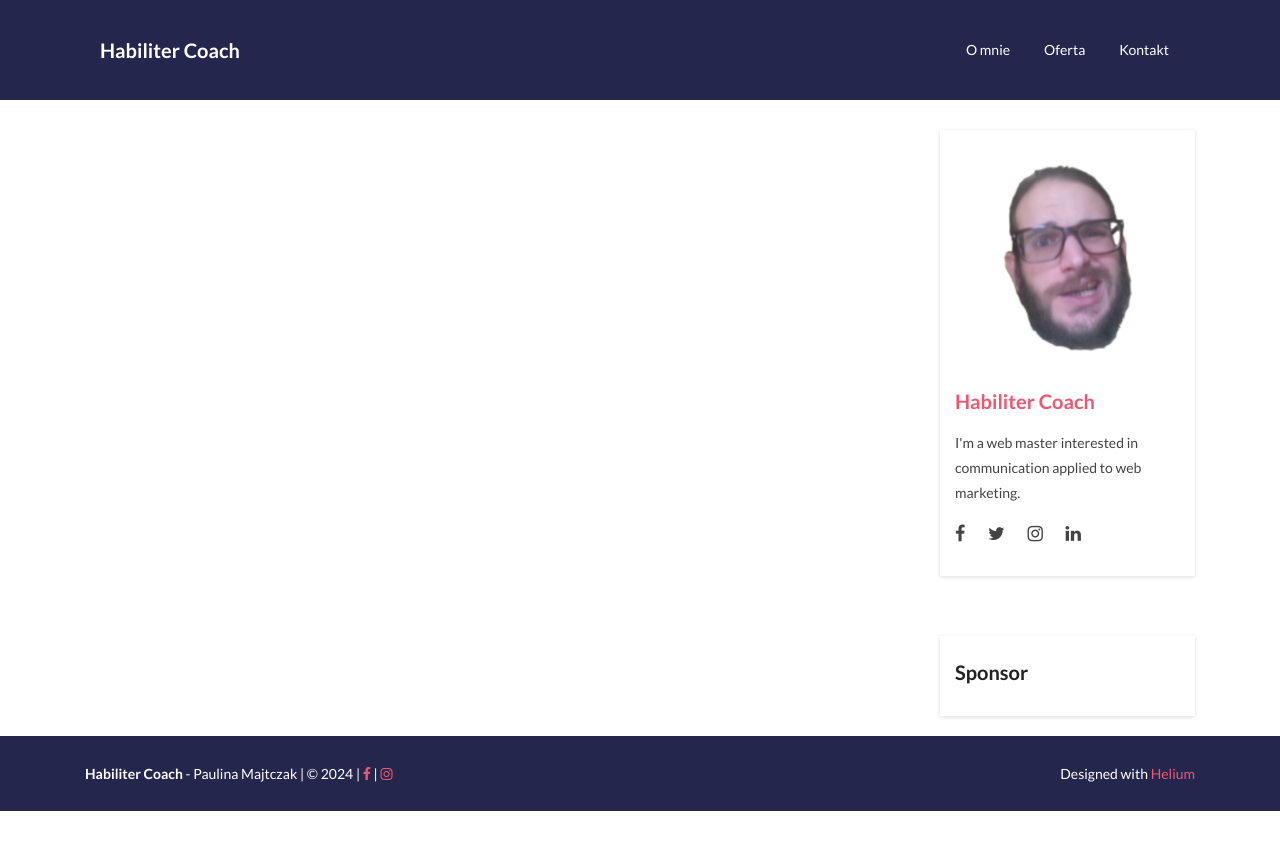
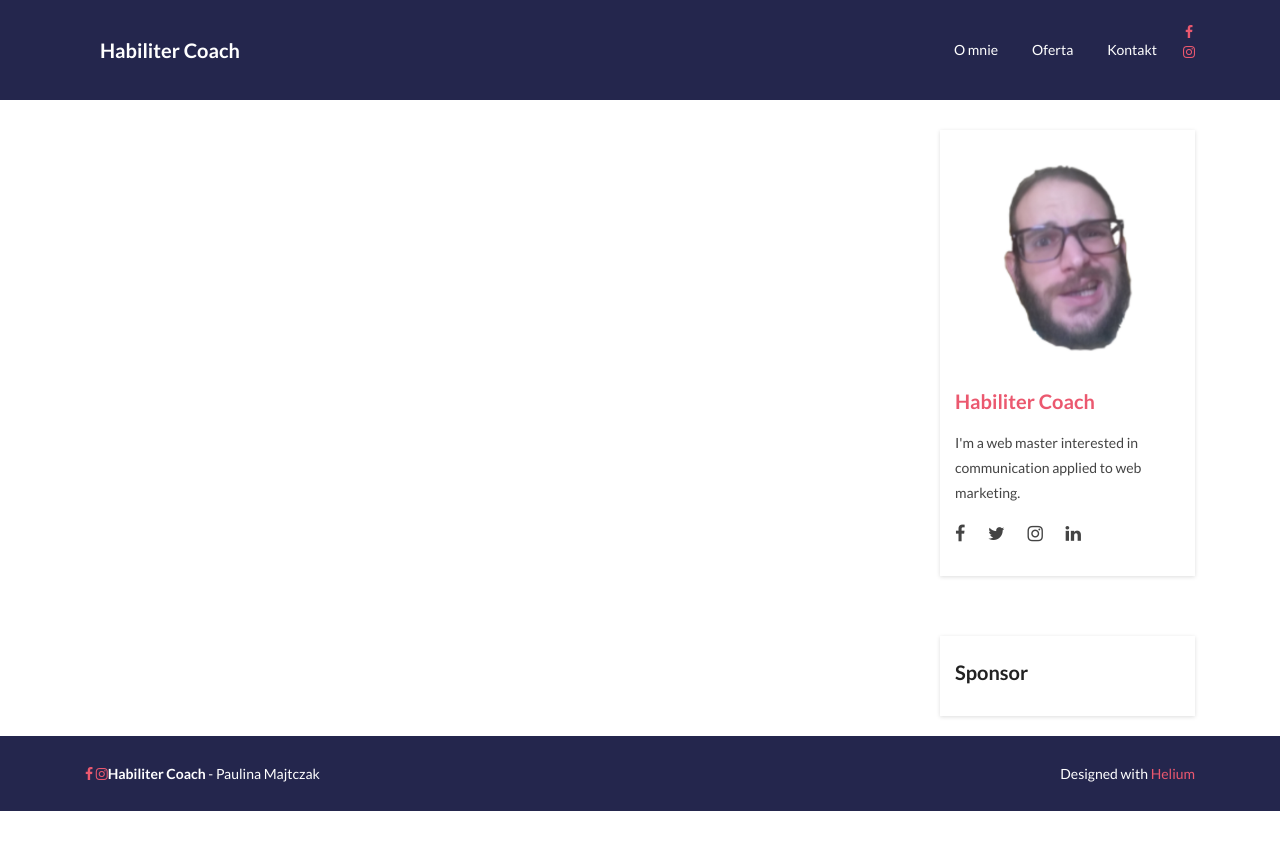
Before and after one commit to pjmajtczak/pjmajtczak.github.io, a Jekyll site: the page built from blog.html, in a window 1280 px wide. Shown: the top 850 px of the page. Built offline with Jekyll 4.4.1, drawn with Linux system fonts in a browser that asks for light colours; comment, search, counter and statistics services are not loaded.

Commit message:
updated footer and bar

```diff
--- a/_includes/themes/bootstrap/footer.html
+++ b/_includes/themes/bootstrap/footer.html
@@ -1,6 +1,6 @@
       <!-- Footer -->
       <footer class="dark-footer">
         <div class="container">
-          <p class="footer-info"><strong>Habiliter Coach</strong> - Paulina Majtczak | © 2024 | <a href="https://www.facebook.com/profile.php?id=61566823978953"><i class="fa fa-facebook"></i></a> | <a href="https://www.instagram.com/habiliter_coach/"><i class="fa fa-instagram"></i></a> <span class="pull-right">Designed with <a href="https://github.com/heliumjk/heliumjk.github.io">Helium</span></p>
+          <p class="footer-info"><span style="color:#ffffff"><a href="https://www.facebook.com/profile.php?id=61566823978953"><i class="fa fa-facebook"></i></a> <a href="https://www.instagram.com/habiliter_coach/"><i class="fa fa-instagram"></i></a></span><span class="pull-center"><strong>Habiliter Coach</strong> - Paulina Majtczak</span><span class="pull-right">Designed with <a href="https://github.com/heliumjk/heliumjk.github.io">Helium</span></p>
         </div>
       </footer>
--- a/_includes/themes/bootstrap/nav-bar.html
+++ b/_includes/themes/bootstrap/nav-bar.html
@@ -16,6 +16,12 @@
           <li class="nav-item">
             <a class="nav-link" href="#contact_part">Kontakt</a>
           </li>
+          <li class="nav-item"></li>
+            <span style="color:#ffffff"><a href="https://www.facebook.com/profile.php?id=61566823978953"><i class="fa fa-facebook"></i></a>
+          </li>
+          <li class="nav-item"></li>
+            <a href="https://www.instagram.com/habiliter_coach/"><i class="fa fa-instagram"></i></a></span>
+          </li>
         </ul>
       </div>
     </div>
--- a/index.html
+++ b/index.html
@@ -171,7 +171,7 @@ canonical: https://habilitercoach.com
                   </blockquote>
                   <div class="testimonial-footer">
                     <i class="fa fa-female"></i> B.R. <br />
-                    <a href="#">#Executive_Coaching</a>
+                    <a href="#">#Mentoring_Menedżerski</a>
                   </div>
                 </div>
               </div>
@@ -190,7 +190,7 @@ canonical: https://habilitercoach.com
                   </blockquote>
                   <div class="testimonial-footer">
                     <i class="fa fa-female"></i> D.B. <br />
-                    <a href="#">#Coaching_Kobiet</a>
+                    <a href="#">#Mentoring_Menedżerski</a>
                   </div>
                 </div>
               </div>
@@ -230,7 +230,7 @@ canonical: https://habilitercoach.com
                   </blockquote>
                   <div class="testimonial-footer">
                     <i class="fa fa-female"></i> N.M. (EN)<br />
-                    <a href="#">#Executive_Mentoring</a>
+                    <a href="#">#Mentoring_Menedżerski</a>
                   </div>
                 </div>
               </div>
```
Also changed, not shown: 17 other files.
